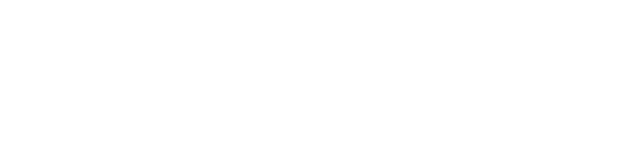
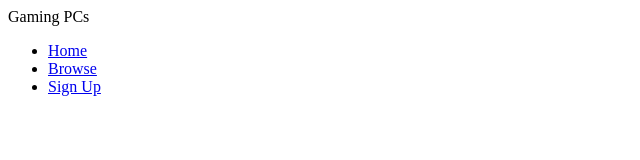
Before and after one commit to JustFact/gaming-pc, a plain HTML site: page index.html in a window 1280 px wide. Shown: the whole page, without its empty margins (0-640 px from the left). Drawn offline with Linux system fonts and the light colour scheme.

Commit message:
Add header structure
Adding a header structure to the html file

```diff
--- a/index.html
+++ b/index.html
@@ -7,6 +7,15 @@
     <title>Gaming PC</title>
 </head>
 <body>
-
+    <div class="header">
+        <div class="Logo">
+            Gaming PCs
+        </div>
+        <ul class="nav-links">
+            <li class="nav-link"><a href="#">Home</a></li>
+            <li class="nav-link"><a href="#">Browse</a></li>
+            <li class="nav-link"><a href="#">Sign Up</a></li>
+        </ul>
+    </div>
 </body>
 </html>
```
